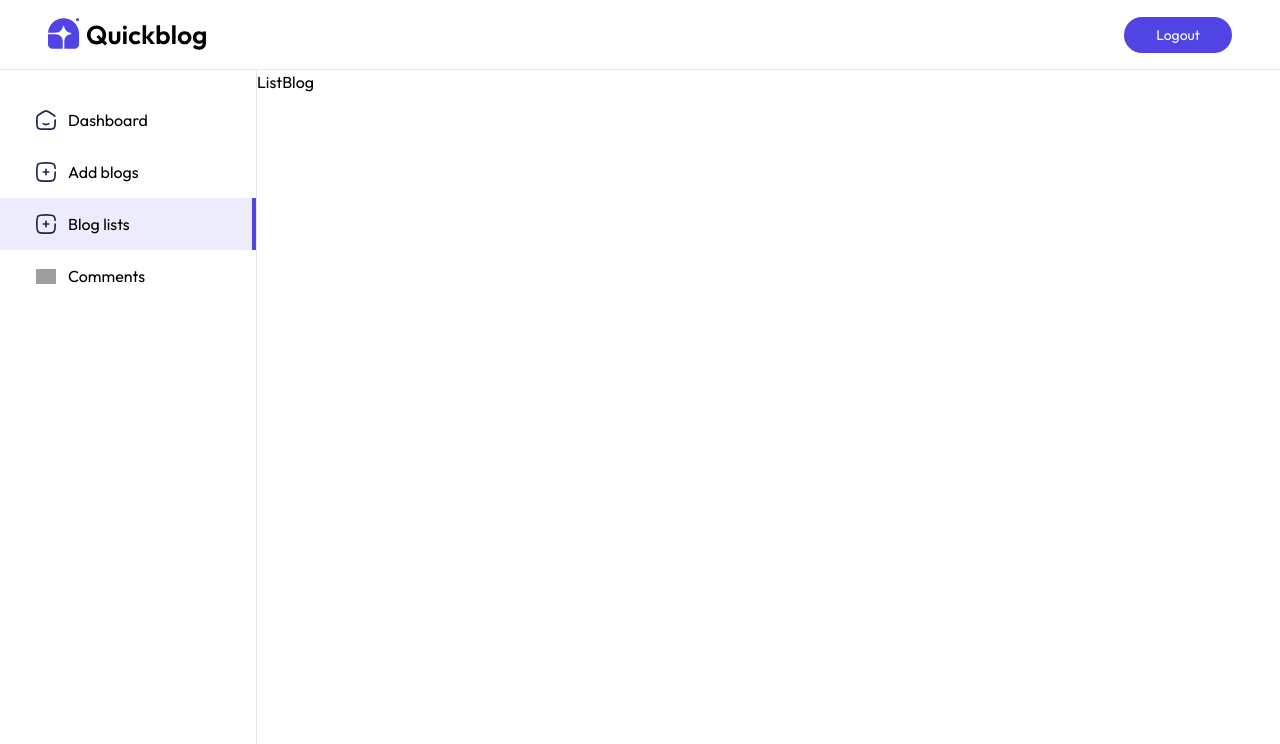
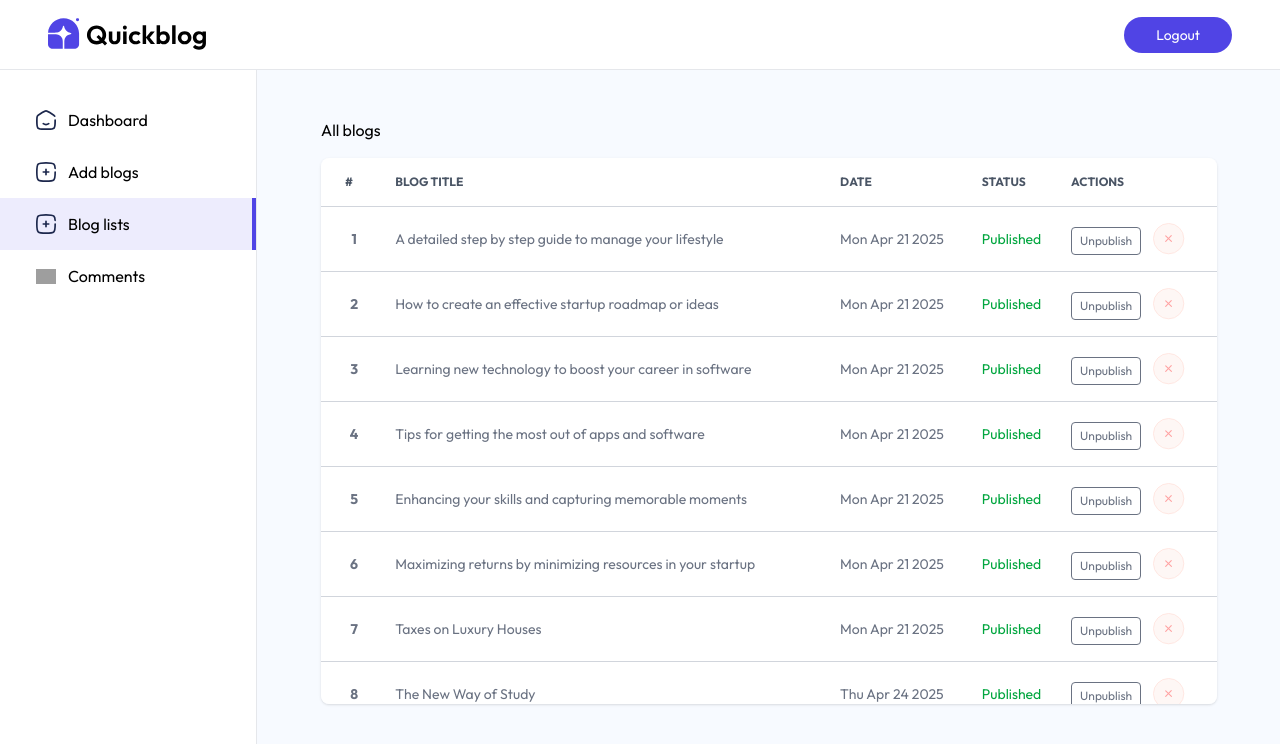
Before and after one commit to natitam1/QuickBlog-Natnael, a React (Vite) app in the folder client/: page /admin/listBlog in a window 1280 px wide. Shown: the top 744 px of the page. Built offline with nearby package versions, Linux system fonts and the light colour scheme; grey boxes are pictures that could not be loaded.

Commit message:
Add blogs lists page and finish the fron end part

```diff
--- a/client/src/pages/admin/ListBlog.jsx
+++ b/client/src/pages/admin/ListBlog.jsx
@@ -1,5 +1,6 @@
 import React, { useEffect, useState } from "react";
 import { blog_data } from "../../assets/assets";
+import BlogTableItem from "../../components/admin/BlogTableItem";
 
 const ListBlog = () => {
   const [blogs, setBlogs] = useState([]);
@@ -11,7 +12,46 @@ const ListBlog = () => {
   useEffect(() => {
     fetchBlogs();
   }, []);
-  return <div>ListBlog</div>;
+  return (
+    <div className="flex-1 pt-5 px-5 sm:pt-12 sm:pl-16 bg-blue-50/50">
+      <h1>All blogs</h1>
+      <div className="relative mt-4 h-4/5 max-w-4xl overflow-x-auto shadow rounded-lg scrollbar-hide bg-white">
+        <table className="w-full text-sm text-gray-500">
+          <thead className="text-xs text-gray-600 text-left uppercase">
+            <tr>
+              <th scope="col" className="px-2 py-4 xl:px-6">
+                #
+              </th>
+              <th scope="col" className="px-2 py-4">
+                Blog Title
+              </th>
+              <th scope="col" className="px-2 max-sm:hidden py-4">
+                Date
+              </th>
+              <th scope="col" className="px-2 max-sm:hidden py-4">
+                Status
+              </th>
+              <th scope="col" className="px-2 py-4">
+                Actions
+              </th>
+            </tr>
+          </thead>
+          <tbody>
+            {blogs.map((blog, index) => {
+              return (
+                <BlogTableItem
+                  key={blog._id}
+                  blog={blog}
+                  fetchBlogs={fetchBlogs}
+                  index={index + 1}
+                />
+              );
+            })}
+          </tbody>
+        </table>
+      </div>
+    </div>
+  );
 };
 
 export default ListBlog;
```
